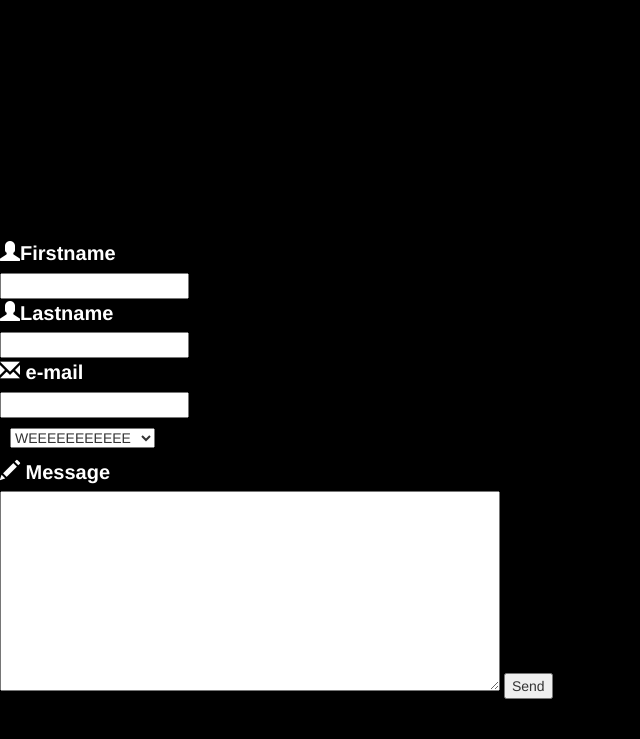
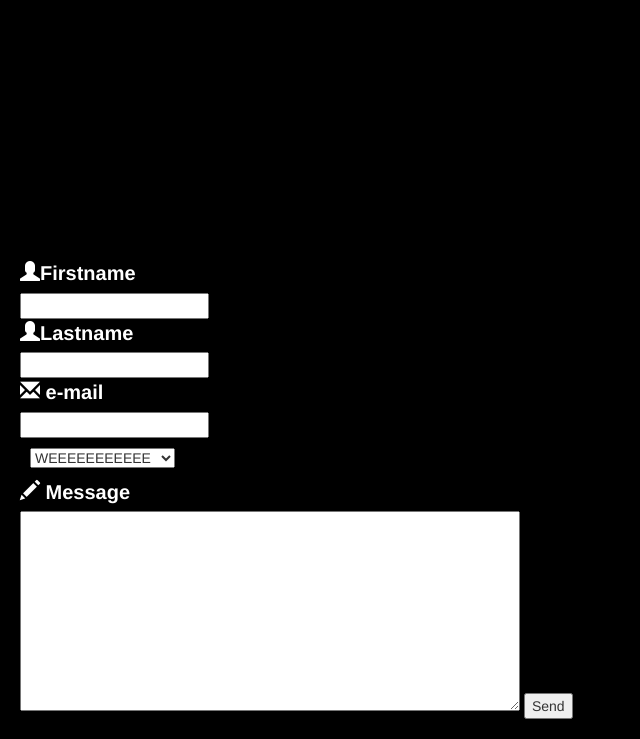
Before and after one commit to Liedekerke/Snow-crocs, a PHP site: page /Po.html in a window 1280 px wide. Shown: the part 231-970 px from the top of the page, without its empty margins (0-640 px from the left). Run offline with PHP 8.4, Linux system fonts and the light colour scheme.

Commit message:
teste google

```diff
--- a/ASpiCheloux.css
+++ b/ASpiCheloux.css
@@ -155,6 +155,9 @@ form label {
 /* .devienFou{
   text-align: center;
 } */
+.padd{
+  padding: 20px;
+}
 @media only screen and (min-width: 1200px) {
 
   .main-footer
--- a/Po.html
+++ b/Po.html
@@ -35,7 +35,7 @@
             </div>
 </section>
 
-<section>
+<section class="padd">
           <div id="contact">
               <form action="" method="post" id="form">
                 <div>
```
